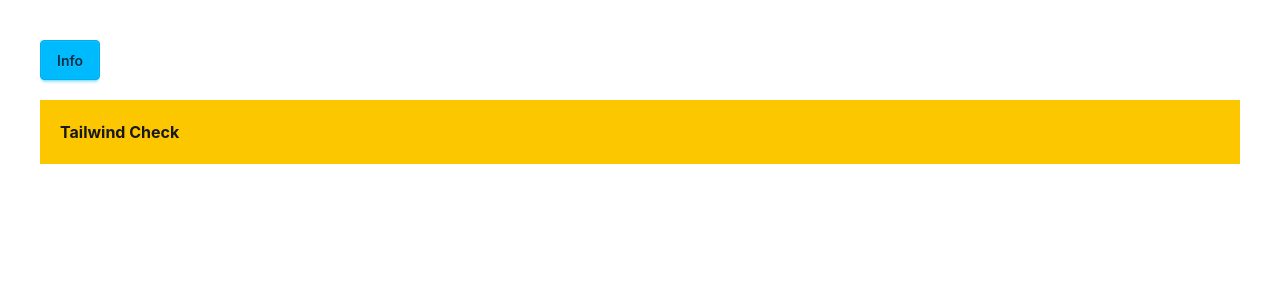
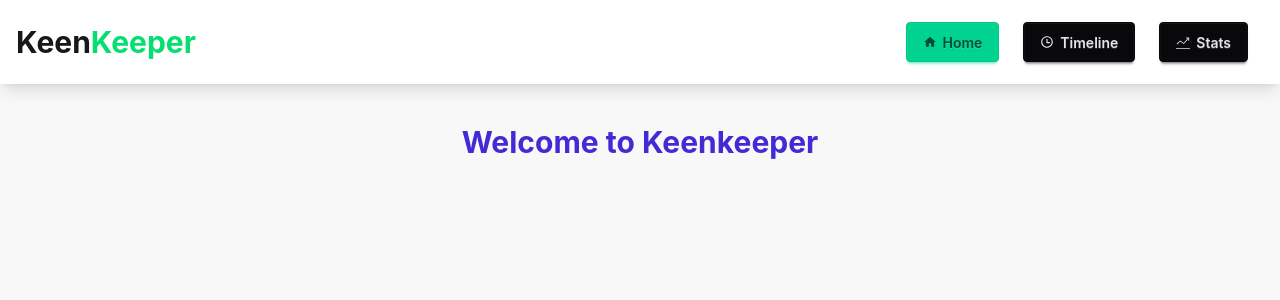
Before and after one commit to Azadhossain288/CircleCore-projects-using-React-JS, a React (Vite) app: page / in a window 1280 px wide. Shown: the top 300 px of the page. Built offline with nearby package versions, Linux system fonts and the light colour scheme.

Commit message:
created navbar part

```diff
--- a/package.json
+++ b/package.json
@@ -14,6 +14,7 @@
     "react": "^19.0.0",
     "react-dom": "^19.0.0",
     "react-hot-toast": "^2.5.1",
+    "react-icons": "^5.6.0",
     "react-router-dom": "^7.1.5",
     "recharts": "^2.15.1"
   },
--- a/src/App.jsx
+++ b/src/App.jsx
@@ -1,17 +1,18 @@
-import React from 'react'
+import { BrowserRouter } from "react-router-dom";
+import Navbar from "./components/Navbar";
 
-function App() {
+export default function App() {
   return (
-    <div className="p-10">
+    <BrowserRouter>
+      <div className="min-h-screen bg-base-200">
+        <Navbar />
+        <main className="p-10 text-center">
+          <h1 className="text-3xl font-bold text-primary">
+            Welcome to Keenkeeper
+          </h1>
 
-      <button class="btn btn-info">Info</button>
-
-
-      <div className="mt-5 p-5 bg-yellow-400 font-bold">
-        Tailwind Check
+        </main>
       </div>
-    </div>
-  )
+    </BrowserRouter>
+  );
 }
-
-export default App
--- a/src/components/Navbar.jsx
+++ b/src/components/Navbar.jsx
@@ -0,0 +1,25 @@
+import { Link } from "react-router-dom";
+
+import { MdHome } from "react-icons/md";
+import { RiTimeLine } from "react-icons/ri";
+import { TfiStatsUp } from "react-icons/tfi";
+
+
+
+
+export default function Navbar() {
+  return (
+    <div className="navbar bg-white shadow-lg px-4">
+      <div className="flex-1">
+        <p className="text-3xl font-bold">Keen<span className="text-green-400">Keeper</span></p>
+      </div>
+      <div className="flex-none">
+        <ul className="menu menu-horizontal px-1">
+          <li><Link to="/">  <button class="btn btn-success"> <MdHome />Home</button></Link></li>
+          <li><Link to="/timeline"> <button class="btn btn-neutral"><RiTimeLine />Timeline</button></Link></li>
+          <li><Link to="/stats"> <button class="btn btn-neutral"><TfiStatsUp />Stats</button></Link></li>
+        </ul>
+      </div>
+    </div>
+  );
+}
```
Also changed, not shown: 1 other file (tests, documents, lock files or other folders).
